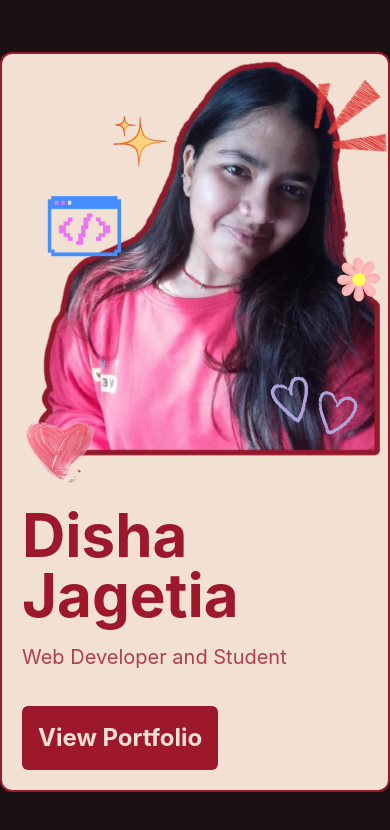
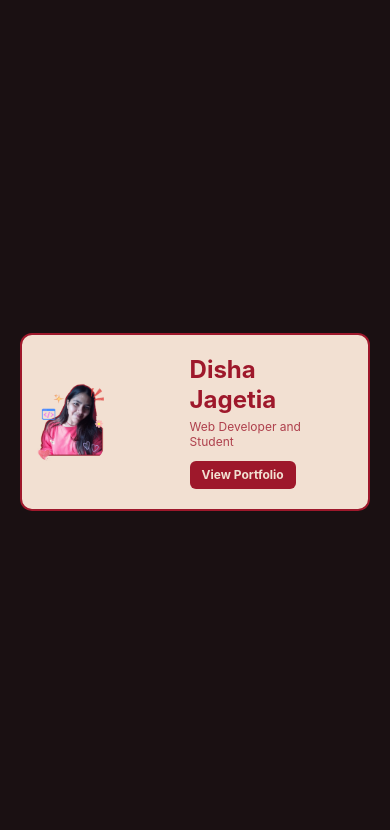
Before and after one commit to dish982/portfolio-disha, a React (Vite) app: page / in a window 390 px wide. Shown: the top 830 px of the page. Built offline with nearby package versions, Linux system fonts and the light colour scheme.

Commit message:
fixed landin page mobile responsiveness

```diff
--- a/src/LandingPage.jsx
+++ b/src/LandingPage.jsx
@@ -3,25 +3,26 @@ import profileImg from './assets/disha_img_lightbg.png';
 function LandingPage({ onEnter }) {
   return (
     <section className="h-screen w-full bg-[#1a1012] flex items-center justify-center">
-      <div className="flex flex-col md:flex-row items-center gap max-w-5xl bg-oat-milk rounded-xl border-2">
+      <div className="flex flex-row items-center gap-2 p-3 max-w-5xl bg-oat-milk rounded-xl border-2 mx-4">
 
         {/* Left: Image */}
         <div>
-          <div className="">
-             <img src={profileImg} className="md:w-80 rounded-2xl" />
+          <div className="w-1/2 max-w-35 md:max-w-xs shrink-0">
+             <img src={profileImg} className="w-full h-auto rounded-2xl object-contain" />
           </div>
         </div>
 
         {/* Right: Intro Text */}
-        <div className="p-5">
-          <h1 className="text-6xl font-bold text-red-wine pr-5">Disha Jagetia</h1>
-          <p className="text-xl text-red-wine/80 mt-4 max-w-sm leading-relaxed">
+        <div className="p-2 md:p-5 w-1/2 flex flex-col justify-center">
+          <h1 className="text-2xl font-bold text-red-wine leading-tight md:text-6xl">
+            Disha <br className="md:hidden" /> Jagetia
+          </h1>
+          <p className="text-xs md:text-xl text-red-wine/80 mt-1 md:mt-4 leading-tight">
             Web Developer and Student
           </p>
 
-          {/* Action Link */}
           <button onClick={onEnter}
-            className="mt-8 px-4 py-4 text-2xl font-bold text-oat-milk rounded-md transition-all bg-red-wine hover:bg-oat-milk hover:text-red-wine hover:border-2">
+            className="mt-3 px-3 py-1.5 text-xs md:mt-8 md:px-4 md:py-4 md:text-2xl font-bold text-oat-milk rounded-md transition-all bg-red-wine hover:bg-oat-milk hover:text-red-wine hover:border-2 w-max">
             View Portfolio
           </button>
         </div>
--- a/src/Skills.jsx
+++ b/src/Skills.jsx
@@ -104,6 +104,8 @@ function Skills() {
                   }>
                     {skill.proficiency}%
                   </span>
+
+
                 </div>
 
                 <span className="text-[10px] font-bold text-[#4A1D1F]/70">
@@ -145,7 +147,15 @@ function Skills() {
                     alt={skill.name}
                     className="w-10 h-10 object-contain"
                   />
-                  <span className="absolute inset-0 hidden group-hover:flex items-center justify-center bg-blush/60 rounded-2xl text-md font-bold border-2 group-hover:shadow-lg">{skill.proficiency}%</span>
+
+                  <span className={
+                    `absolute inset-0 items-center justify-center bg-blush/60 rounded-2xl text-md font-bold border-2 group-hover:shadow-lg
+                    ${activeSkill === index ? 'flex shadow-[0_0_20px_rgba(139,45,56,0.6)]'
+                      : 'hidden group-hover:flex group-hover:shadow-[0_0_20px_rgba(139,45,56,0.4)]'} `
+                  }>
+                    {skill.proficiency}%
+                  </span>
+
                 </div>
                 <span className="text-[10px] font-bold text-[#4A1D1F]/70">
                   {skill.name}
@@ -183,7 +193,16 @@ function Skills() {
                     alt={skill.name}
                     className="w-10 h-10 object-contain"
                   />
-                  <span className="absolute inset-0 hidden group-hover:flex items-center justify-center bg-blush/60 rounded-2xl text-md font-bold border-2 group-hover:shadow-lg">{skill.proficiency}%</span>
+
+                  <span className={
+                    `absolute inset-0 items-center justify-center bg-blush/60 rounded-2xl text-md font-bold border-2 group-hover:shadow-lg
+                    ${activeSkill === index ? 'flex shadow-[0_0_20px_rgba(139,45,56,0.6)]'
+                      : 'hidden group-hover:flex group-hover:shadow-[0_0_20px_rgba(139,45,56,0.4)]'} `
+                  }>
+                    {skill.proficiency}%
+                  </span>
+
+
                 </div>
                 <span className="text-[10px] font-bold text-[#4A1D1F]/70">
                   {skill.name}
@@ -219,7 +238,15 @@ function Skills() {
                     alt={skill.name}
                     className="w-10 h-10 object-contain"
                   />
-                  <span className="absolute inset-0 hidden group-hover:flex items-center justify-center bg-blush/60 rounded-2xl text-md font-bold border-2 group-hover:shadow-lg">{skill.proficiency}%</span>
+
+                  <span className={
+                    `absolute inset-0 items-center justify-center bg-blush/60 rounded-2xl text-md font-bold border-2 group-hover:shadow-lg
+                    ${activeSkill === index ? 'flex shadow-[0_0_20px_rgba(139,45,56,0.6)]'
+                      : 'hidden group-hover:flex group-hover:shadow-[0_0_20px_rgba(139,45,56,0.4)]'} `
+                  }>
+                    {skill.proficiency}%
+                  </span>
+
                 </div>
                 <span className="text-[10px] font-bold text-[#4A1D1F]/70">
                   {skill.name}
```
